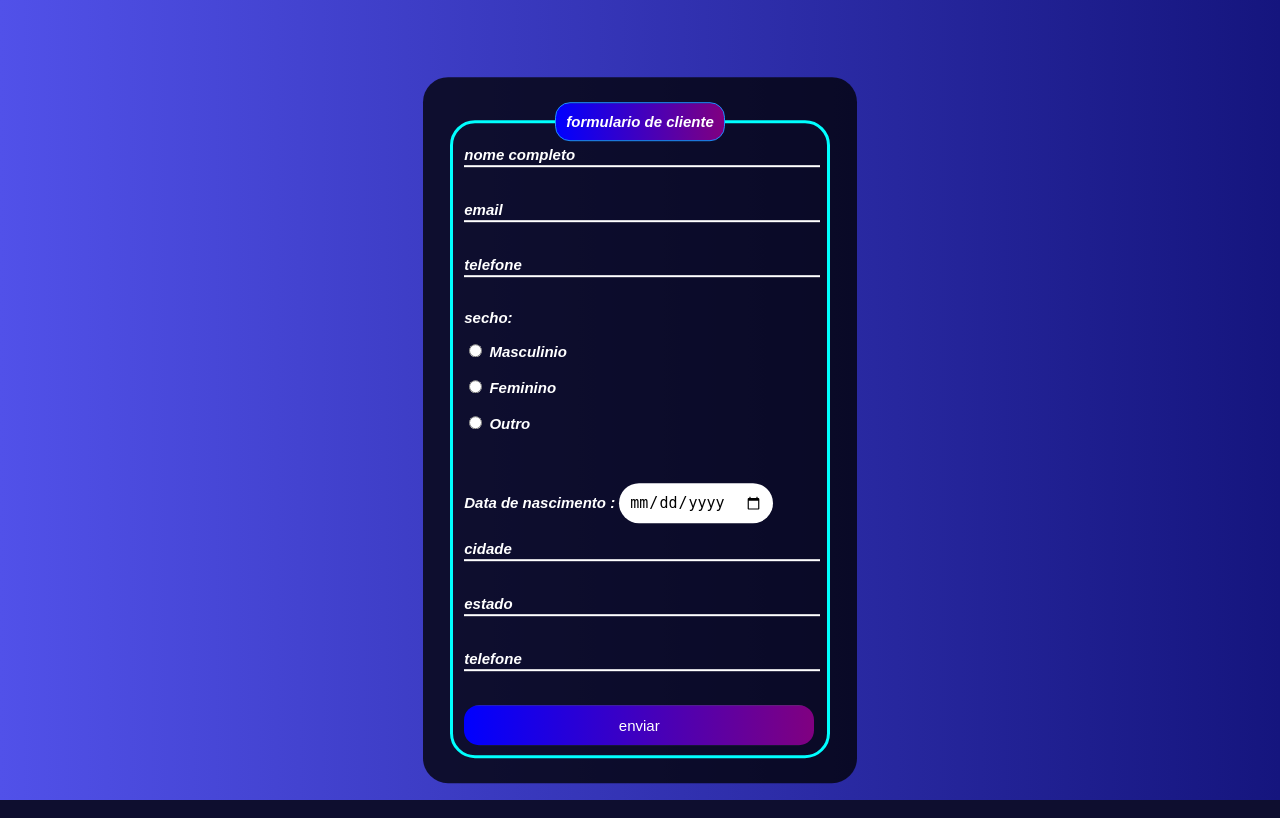
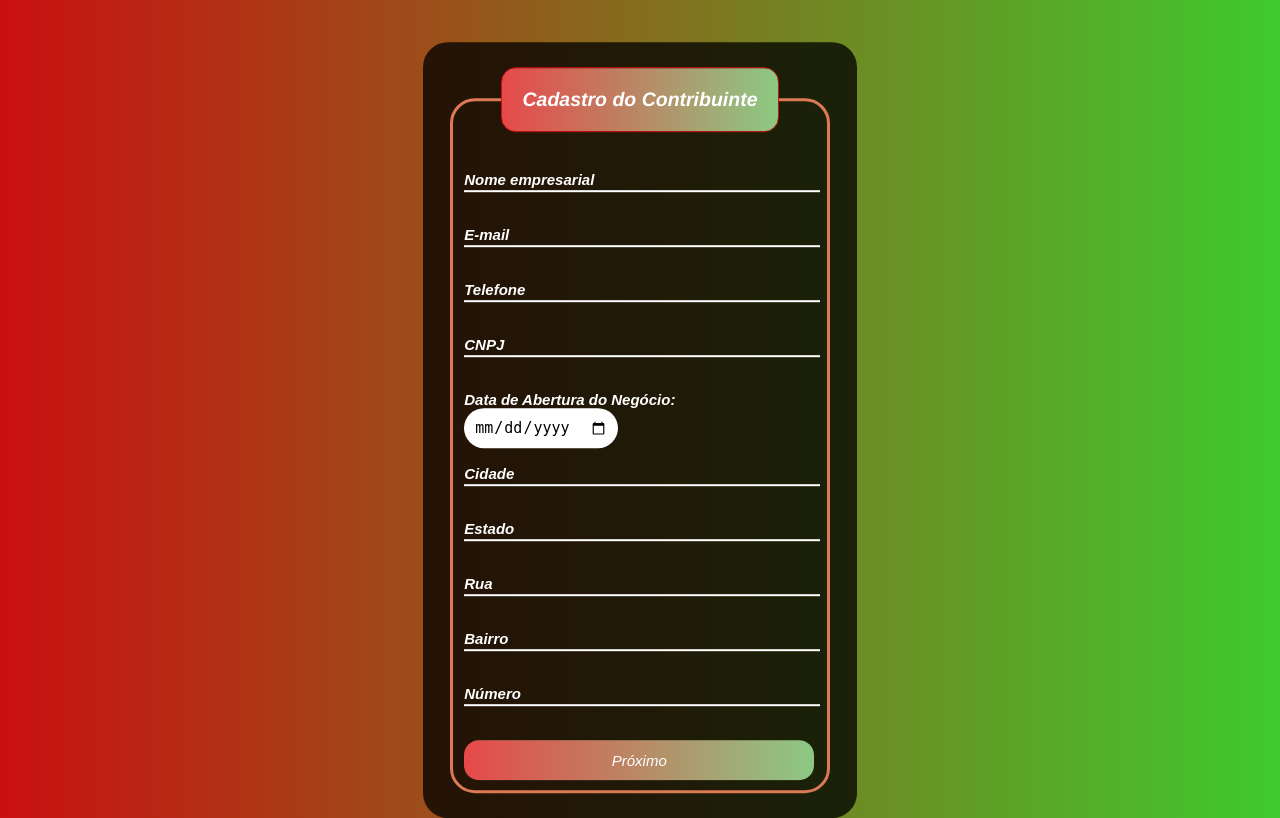
Before and after one commit to MattAlexandre/projeto-tcc, a PHP site: page /login.html in a window 1280 px wide. Run offline with PHP 8.4, Linux system fonts and the light colour scheme.

Commit message:
matteus emo

```diff
--- a/estilo/estilo-login.css
+++ b/estilo/estilo-login.css
@@ -1,5 +1,5 @@
 body{
-    background-image: linear-gradient(to right , rgb(81, 81, 233) , rgb(21, 21, 126));
+    background-image: linear-gradient(to right , rgb(202, 16, 16) , rgb(63, 202, 45));
     background-repeat: no-repeat;
     background-attachment: fixed;
     font: italic bold 15px 'arial';
@@ -18,15 +18,17 @@ body{
     width: 30%;
 }
 fieldset{
-    border:3px solid cyan;
+    border:3px solid rgb(219, 122, 84);
     border-radius: 25px;
 }
 legend{
-    border: 1px solid dodgerblue;
-    padding: 10px;
+    border: 1px solid rgb(202, 16, 16);
+    padding: 20px;
     text-align: center;
-background-image: linear-gradient(to right, blue,purple);
+    background-image: linear-gradient(to right, rgb(230, 73, 73),rgb(140, 201, 131));
     border-radius: 15px;
+    font-size: 1.3em;
+    font-family: 'Franklin Gothic Medium', 'Arial Narrow', Arial, sans-serif;
 }
 .inputBox{
     position: relative;
@@ -53,7 +55,7 @@ background-image: linear-gradient(to right, blue,purple);
 .inputUser:valid ~ .labelInput{
     top: -20px;
     font-size: 12px;
-    color: dodgerblue;
+    color: rgb(240, 112, 102);
 }
 #date{
     border: none;
@@ -64,7 +66,7 @@ background-image: linear-gradient(to right, blue,purple);
 
 }
 #submit{
-    background-image: linear-gradient(to right, blue , purple);
+    background-image: linear-gradient(to right, rgb(230, 73, 73), rgb(140, 201, 131));
     outline:none;
     width: 350px;
     height: 40px;
@@ -73,8 +75,9 @@ background-image: linear-gradient(to right, blue,purple);
     color: white;
     font-size: 1em;
     cursor: pointer;
+    font-style:unset;
 }
 #submit:hover{
-    background-image: linear-gradient(to right, rgb(77, 77, 255),rgb(187, 42, 187));
+    background-image: linear-gradient(to right, rgb(231, 38, 13),rgb(248, 70, 70));
     color: black;
 }
--- a/login.html
+++ b/login.html
@@ -5,7 +5,7 @@
     <meta http-equiv="X-UA-Compatible" content="IE=edge">
     <meta name="viewport" content="width=device-width, initial-scale=1.0">
     <link rel="stylesheet" href="estilo/estilo-login.css">
-    <title> forulario 02 </title>
+    <title> Formulario 02 </title>
 </head>
 <body>
 
@@ -14,69 +14,74 @@
 
             <fieldset> <!-- topo forms -->
                 <legend> <!-- legenda topo -->
-                    <strong>formulario de cliente </strong>
+                    <strong>Cadastro do Contribuinte </strong>
                 </legend>
+                <br><br>
 
                 <!-- input Nome -->
                 <div class="inputBox">
                     <input type="text" name="txtName" id="name" class="inputUser" required> <!-- input -->
-                    <label for="name" class="labelInput"> nome completo </label>                               <!-- name imput -->
+                    <label for="name" class="labelInput"> Nome empresarial </label>                               <!-- name imput -->
                 </div> <br><br>
 
                 <!-- input email -->
                 <div class="inputBox">
                     <input type="text" name="txtEmail" id="email" class="inputUser" required>
-                    <label for="email" class="labelInput"> email </label>
+                    <label for="email" class="labelInput"> E-mail </label>
                 </div><br><br>
 
-                <!-- telefone -->
+                <!-- input telefone -->
                 <div class="inputBox">
                     <input type="tel" name="txtNumber" id="number" class="inputUser" required>
-                    <label for="number" class="labelInput"> telefone </label>
-                </div><br>
-
-                <p>
-                    secho:
-                </p>
-                <div class="inputbox"> <!-- radius de seleção - genero -->
-
-                    <input type="radio" name="genero" id="masculino" value="masculino" required>
-                    <label for="masculino"> Masculinio </label><br><br>
-
-                    <input type="radio" name="genero" id="feminino" value="feminino" required>
-                    <label for="feminino"> Feminino </label><br><br>
-
-                    <input type="radio" name="genero" id="outro" value="outro" required>
-                    <label for="outro"> Outro </label><br><br>
-
+                    <label for="number" class="labelInput"> Telefone </label>
                 </div><br><br>
 
-                <!-- data de nascimento -->
+                <!-- input CNPJ -->
+                 <div class="inputBox">
+                    <input type="text" name="txtCNPJ" id="cnpj" class="inputUser" required>
+                    <label for="address" class="labelInput"> CNPJ </label>
+                 </div><br><br>
 
-                    <label for="date" > <strong>Data de nascimento :</strong></label>
+
+                <!-- input data de abertura -->
+
+                    <label for="date" > <strong> Data de Abertura do Negócio: </strong></label>
                     <input type="date" name="txtDate" id="date"  required>
 
                 <br><br>
-                <!-- cidade -->
+
+                <!-- input cidade -->
                 <div class="inputBox">
                     <input type="cidade" name="txtCity" id="city" class="inputUser" required>
-                    <label for="ciry" class="labelInput"> cidade </label>
+                    <label for="ciry" class="labelInput"> Cidade </label>
                 </div><br><br>
 
-                <!-- estado -->
+                <!-- input estado -->
                 <div class="inputBox">
-                    <input type="text" name="txtstate" id="state" class="inputUser" required>
-                    <label for="state" class="labelInput"> estado </label>
+                    <input type="text" name="txtState" id="state" class="inputUser" required>
+                    <label for="state" class="labelInput"> Estado </label>
                 </div><br><br>
 
-                <!-- endereço -->
+                <!-- input rua -->
                 <div class="inputBox">
-                    <input type="text" name="txtAddress" id="address" class="inputUser" required>
-                    <label for="address" class="labelInput"> telefone </label>
+                    <input type="text" name="txtStreet" id="street" class="inputUser" required>
+                    <label for="address" class="labelInput"> Rua </label>
+                </div><br><br>
+
+                <!-- input bairro -->
+                <div class="inputBox">
+                    <input type="text" name="txtNGBH" id="neighborhood" class="inputUser" required>
+                    <label for="address" class="labelInput"> Bairro </label>
+                </div><br><br>
+
+                <!-- input número -->
+                <div class="inputBox">
+                    <input type="text" name="txtNumber" id="number" class="inputUser" required>
+                    <label for="address" class="labelInput"> Número </label>
                 </div><br><br>
 
                 <!-- button enviar -->
-                <input type="button" value="enviar" name="sumbmit" id="submit">
+                <input type="button" value="Próximo" name="sumbmit" id="submit">
 
 
 
```
